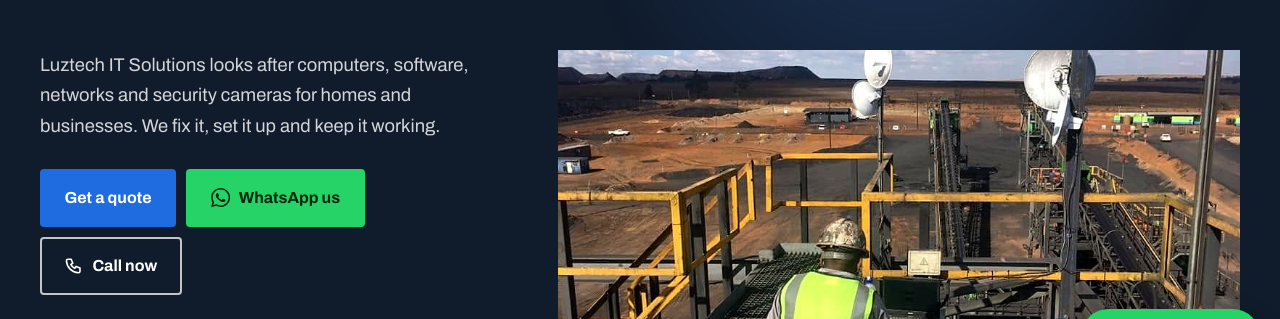
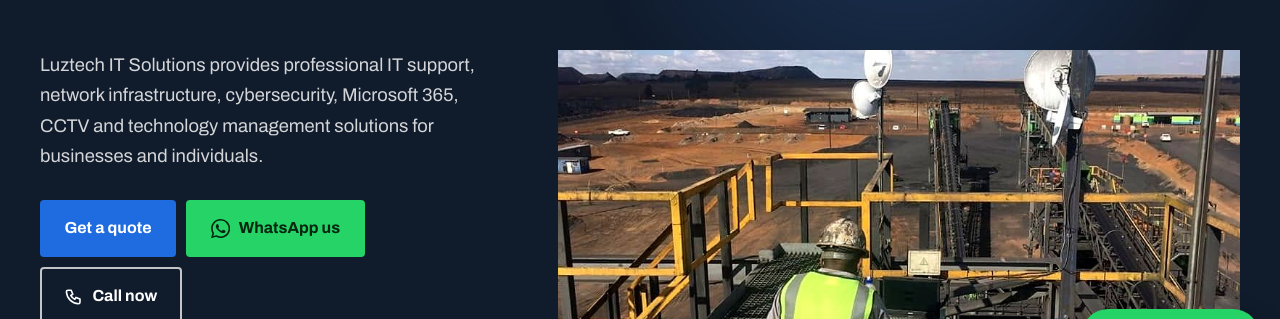
Before and after one commit to phindulo1-khwidzhili2/LuzTech, a plain HTML site: page index.html in a window 1280 px wide. Shown: the part 416-735 px from the top of the page. Drawn offline with Linux system fonts and the light colour scheme.

Commit message:
Update the home page introduction text
Co-Authored-By: Claude Opus 5.5 <noreply@anthropic.com>
Claude-Session: https://claude.ai/code/session_01D3SA9AWQnXDpusdYwnqS7p

```diff
--- a/index.html
+++ b/index.html
@@ -42,7 +42,7 @@
     <h1>IT support, repairs and cameras that keep you running.</h1>
     <div class="hero-grid">
       <div>
-        <p class="hero-lede">Luztech IT Solutions looks after computers, software, networks and security cameras for homes and businesses. We fix it, set it up and keep it working.</p>
+        <p class="hero-lede">Luztech IT Solutions provides professional IT support, network infrastructure, cybersecurity, Microsoft 365, CCTV and technology management solutions for businesses and individuals.</p>
         <div class="hero-btns">
           <a class="btn btn-primary" href="contact.html">Get a quote</a>
           <a class="btn btn-wa" data-wa="Hi Luztech, I'd like a quote."><svg viewBox="0 0 24 24" fill="currentColor" aria-hidden="true"><path d="M17.472 14.382c-.297-.149-1.758-.867-2.03-.967-.273-.099-.471-.148-.67.15-.197.297-.767.966-.94 1.164-.173.199-.347.223-.644.075-.297-.15-1.255-.463-2.39-1.475-.883-.788-1.48-1.761-1.653-2.059-.173-.297-.018-.458.13-.606.134-.133.298-.347.446-.52.149-.174.198-.298.298-.497.099-.198.05-.371-.025-.52-.075-.149-.669-1.612-.916-2.207-.242-.579-.487-.5-.669-.51-.173-.008-.371-.01-.57-.01-.198 0-.52.074-.792.372-.272.297-1.04 1.016-1.04 2.479 0 1.462 1.065 2.875 1.213 3.074.149.198 2.096 3.2 5.077 4.487.709.306 1.262.489 1.694.625.712.227 1.36.195 1.871.118.571-.085 1.758-.719 2.006-1.413.248-.694.248-1.289.173-1.413-.074-.124-.272-.198-.57-.347m-5.421 7.403h-.004a9.87 9.87 0 01-5.031-1.378l-.361-.214-3.741.982.998-3.648-.235-.374a9.86 9.86 0 01-1.51-5.26c.001-5.45 4.436-9.884 9.888-9.884 2.64 0 5.122 1.03 6.988 2.898a9.825 9.825 0 012.893 6.994c-.003 5.45-4.437 9.884-9.885 9.884m8.413-18.297A11.815 11.815 0 0012.05 0C5.495 0 .16 5.335.157 11.892c0 2.096.547 4.142 1.588 5.945L.057 24l6.305-1.654a11.882 11.882 0 005.683 1.448h.005c6.554 0 11.89-5.335 11.893-11.893a11.821 11.821 0 00-3.48-8.413Z"/></svg>WhatsApp us</a>
```
